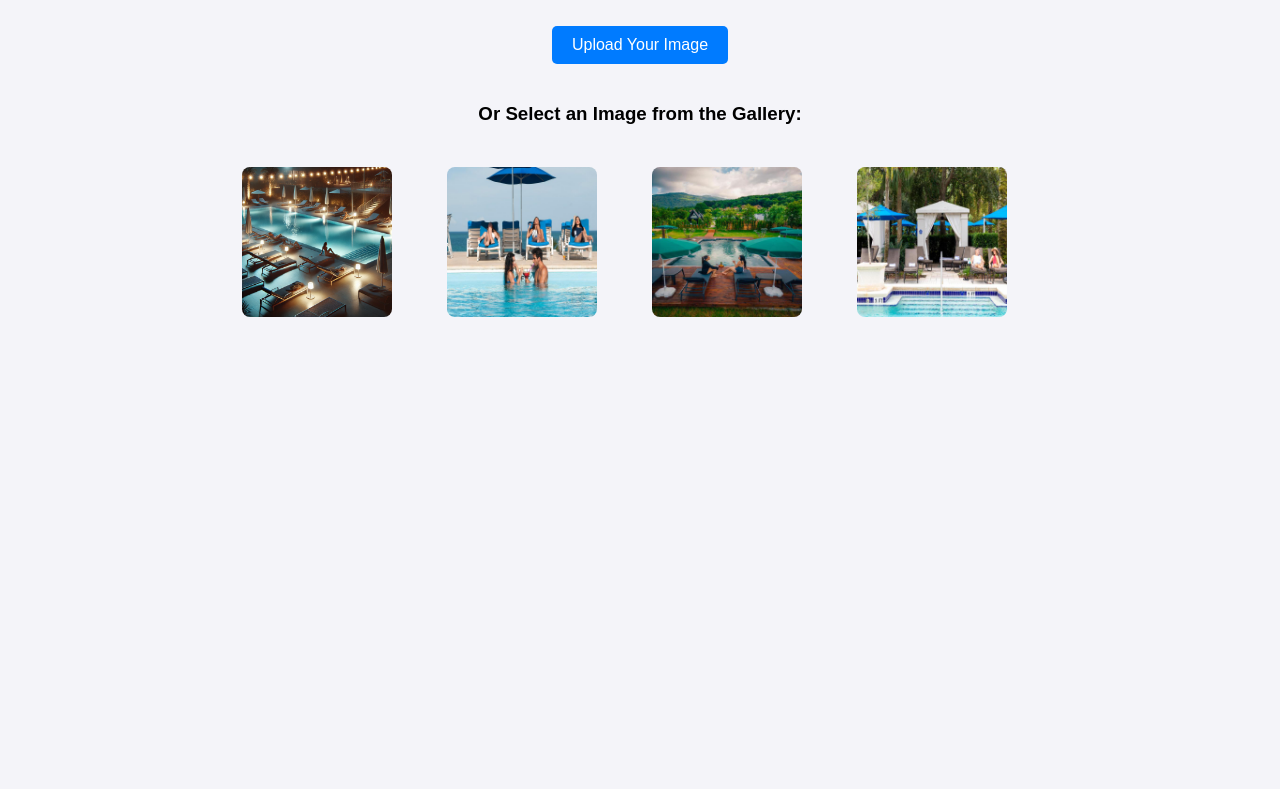
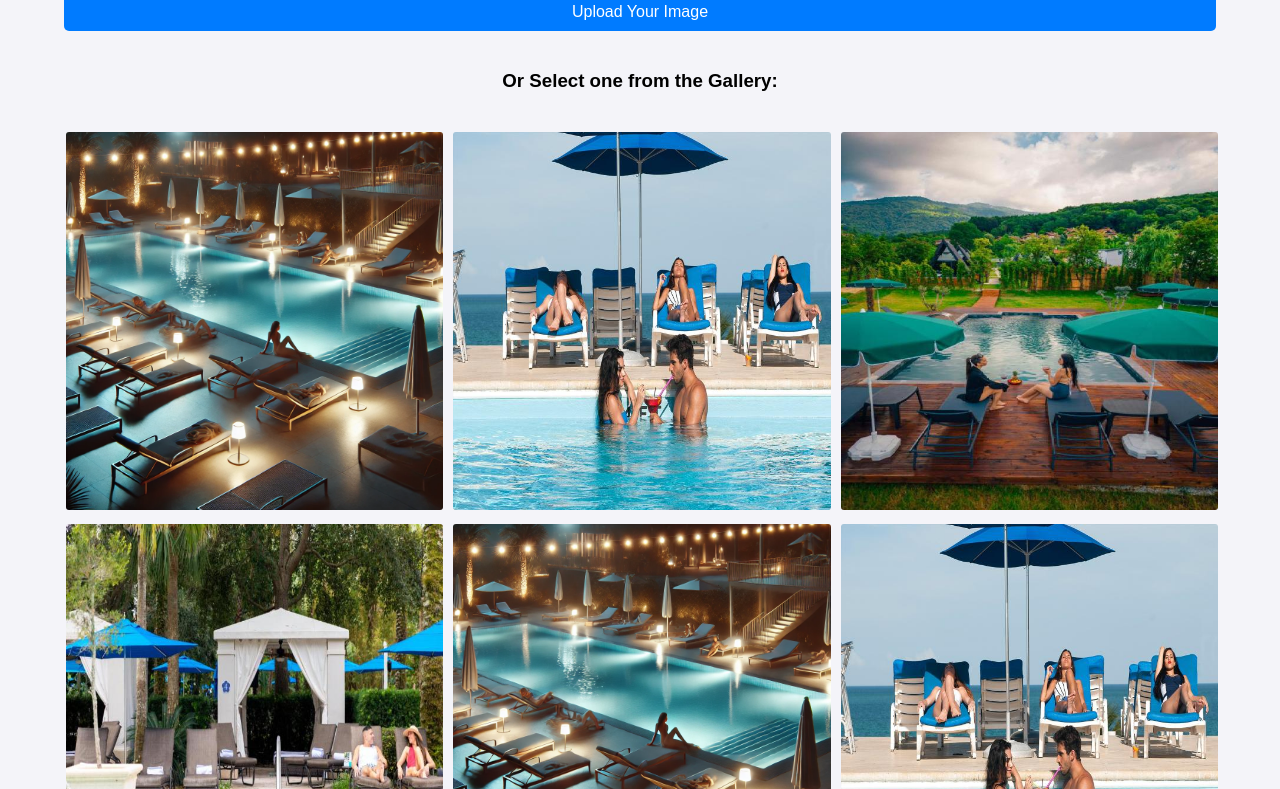
Before and after one commit to psimatis/chair-occupancy-ai, a plain HTML site: page frontend/index.html in a window 1280 px wide. Shown: the part 94-883 px from the top of the page. Before the commit the page ends 800 px from the top, so only its background shows below. Drawn offline with Linux system fonts and the light colour scheme.

Commit message:
updated prompt and frontend

```diff
--- a/frontend/index.html
+++ b/frontend/index.html
@@ -13,8 +13,16 @@
     <label for="fileInput">Upload Your Image</label>
     <input type="file" id="fileInput" accept="image/*">
 
-    <h3>Or Select an Image from the Gallery:</h3>
+    <h3>Or Select one from the Gallery:</h3>
     <div class="gallery">
+      <img src="gallery/test 1.webp" alt="Image 1" data-src="gallery/test 1.webp">
+      <img src="gallery/test 2.png" alt="Image 2" data-src="gallery/test 2.png">
+      <img src="gallery/test 3.jpg" alt="Image 3" data-src="gallery/test 3.jpg">
+      <img src="gallery/test 4.jpg" alt="Image 4" data-src="gallery/test 4.jpg">
+      <img src="gallery/test 1.webp" alt="Image 1" data-src="gallery/test 1.webp">
+      <img src="gallery/test 2.png" alt="Image 2" data-src="gallery/test 2.png">
+      <img src="gallery/test 3.jpg" alt="Image 3" data-src="gallery/test 3.jpg">
+      <img src="gallery/test 4.jpg" alt="Image 4" data-src="gallery/test 4.jpg">
       <img src="gallery/test 1.webp" alt="Image 1" data-src="gallery/test 1.webp">
       <img src="gallery/test 2.png" alt="Image 2" data-src="gallery/test 2.png">
       <img src="gallery/test 3.jpg" alt="Image 3" data-src="gallery/test 3.jpg">
--- a/frontend/styles.css
+++ b/frontend/styles.css
@@ -1,29 +1,44 @@
+/* General Body Style */
 body {
   font-family: Arial, sans-serif;
+  margin: 0;
+  padding: 0;
+  background-color: #f4f4f9;
+  display: flex;
+  justify-content: center;
+  align-items: center;
+  min-height: 100vh;
+}
+
+/* Container and Header */
+.container {
+  width: 90%;
+  max-width: 1200px;
+  display: flex;
+  flex-direction: column;
+  gap: 20px;
+  padding: 10px;
   text-align: center;
-    margin: 0;
-    padding: 20px;
-    background-color: #f4f4f9;
 }
 
 h1 {
+  margin: 0;
+  padding: 10px;
   color: #333;
 }
 
-  .container {
-    margin: 20px auto;
-    max-width: 800px;
-    text-align: center;
+/* Upload Section */
+.upload-section {
+  margin-bottom: 20px;
 }
 
 label {
   display: inline-block;
-    padding: 10px 20px;
+  padding: 10px 15px;
   background-color: #007BFF;
   color: white;
   border-radius: 5px;
   cursor: pointer;
-    margin: 20px 0;
 }
 
 label:hover {
@@ -34,45 +49,51 @@ body {
   display: none;
 }
 
+/* Gallery Section */
+.gallery-section {
+  margin-top: 20px;
+}
+
 .gallery {
   display: grid;
-    grid-template-columns: repeat(auto-fit, minmax(150px, 1fr));
-    gap: 20px;
-    margin: 20px 0;
+  grid-template-columns: repeat(3, 1fr);
+  gap: 10px;
+  justify-content: center;
 }
 
 .gallery img {
-    width: 150px; /* Fixed width */
-    height: 150px; /* Fixed height */
-    object-fit: cover; /* Ensures images fit within the dimensions without distortion */
+  width: 100%;
+  height: auto;
+  object-fit: cover;
+  border: 2px solid transparent;
+  border-radius: 5px;
   cursor: pointer;
-    border: 2px solid transparent;
-    border-radius: 10px;
   transition: transform 0.2s, border-color 0.2s;
 }
-
 
 .gallery img:hover {
   transform: scale(1.05);
   border-color: #007BFF;
 }
 
-  img {
+/* Labeled Image Section */
+#labeledContainer img {
   max-width: 100%;
   height: auto;
-    margin-top: 20px;
   border: 1px solid #ccc;
   border-radius: 10px;
+  margin-top: 20px;
 }
 
-  .stats {
+/* Stats and Gemini Results */
+.stats, .gemini-results {
   margin-top: 20px;
-    padding: 15px;
+  padding: 10px;
   background-color: #fff;
   border: 1px solid #ddd;
   border-radius: 5px;
   text-align: left;
-    box-shadow: 0px 4px 6px rgba(0, 0, 0, 0.1);
+  box-shadow: 0 4px 6px rgba(0, 0, 0, 0.1);
 }
 
 .error {
```
Also changed, not shown: frontend/script.js (+10 -27 lines), 1 other file. Lines whose indentation alone changed are shown as unchanged.
